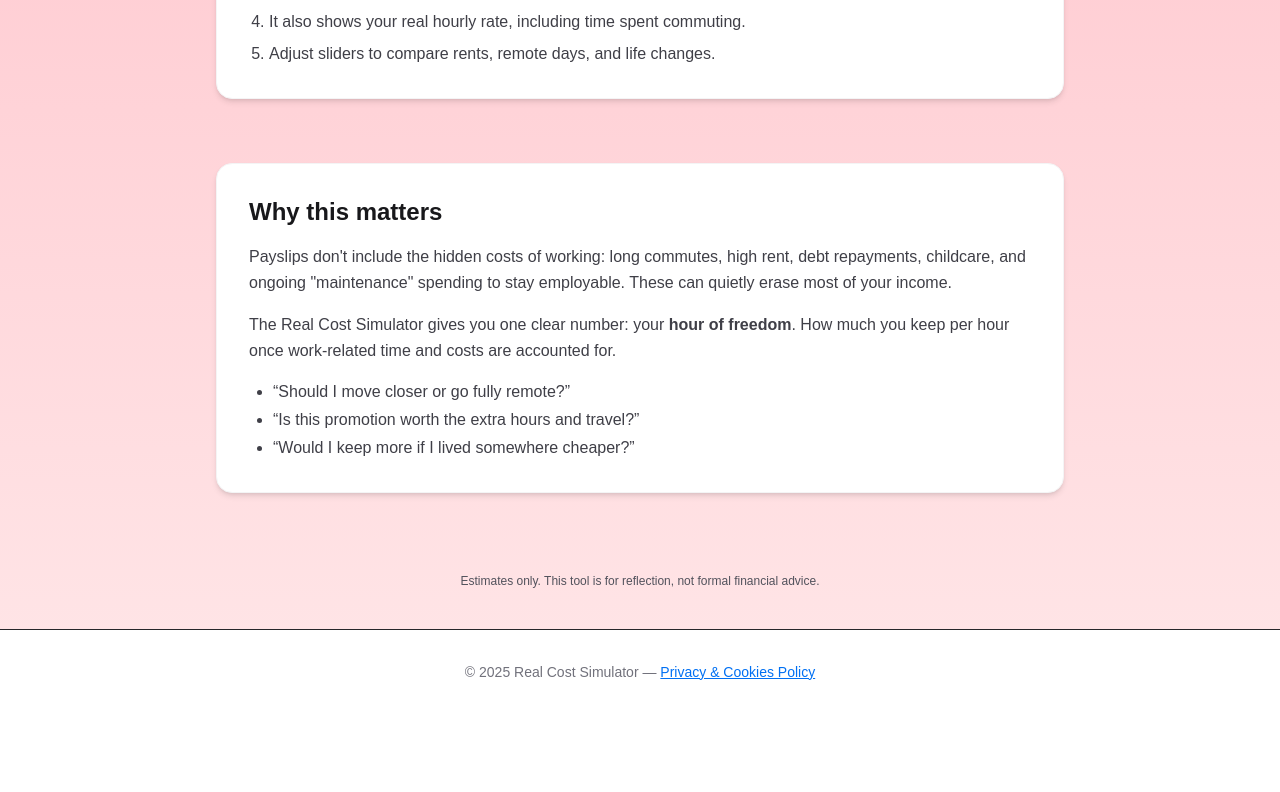
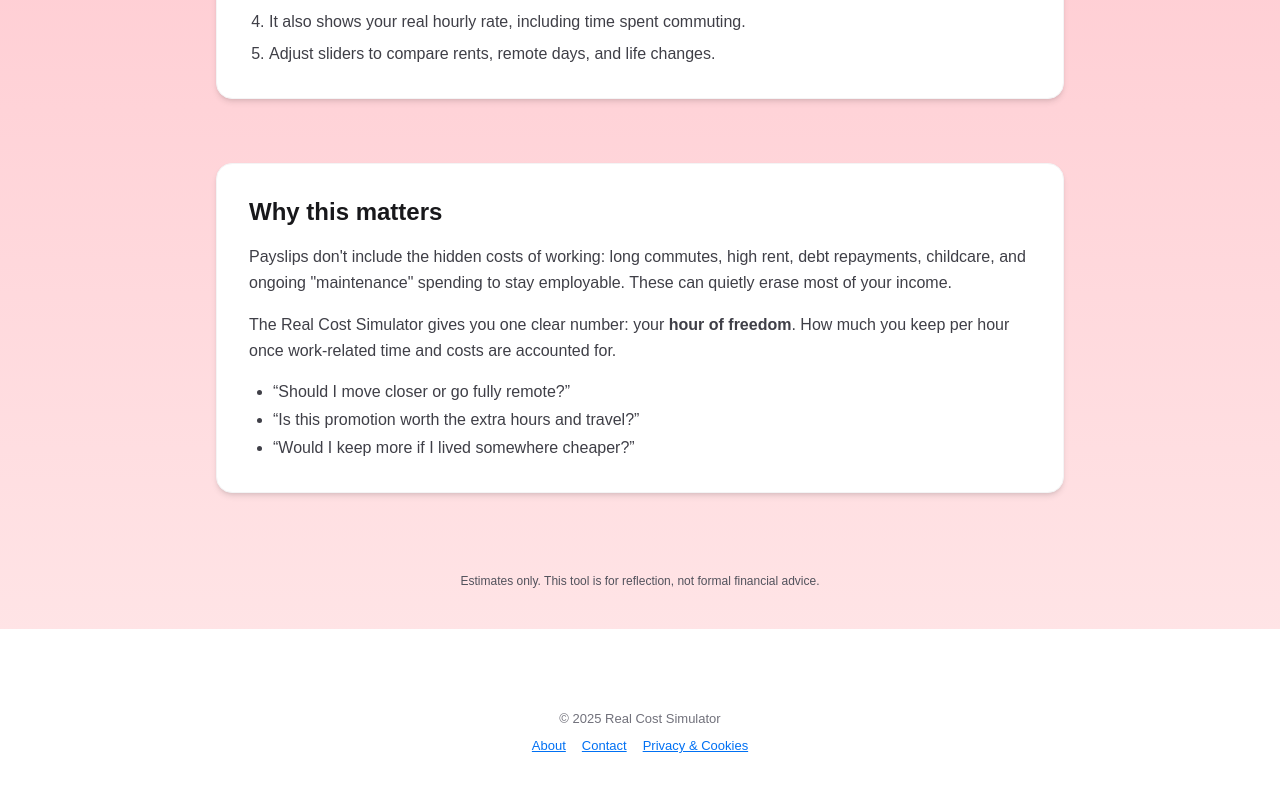
Before and after one commit to bendover19/real-cost-sim, a Next.js app: page / in a window 1280 px wide. Shown: the part 822-1614 px from the top of the page. Before the commit the page ends 1536 px from the top, so only its background shows below. Built offline with nearby package versions, Linux system fonts and the light colour scheme.

Commit message:
Update layout.tsx

```diff
--- a/app/layout.tsx
+++ b/app/layout.tsx
@@ -118,14 +118,33 @@ export default function RootLayout({ children }: { children: React.ReactNode })
 
         <main className="flex-grow">{children}</main>
 
-        <footer className="text-center text-sm text-zinc-500 py-8 border-t border-zinc-800">
-          <p>
-            © {new Date().getFullYear()} Real Cost Simulator —{" "}
-            <a href="/privacy" className="underline hover:text-zinc-300">
-              Privacy &amp; Cookies Policy
-            </a>
-          </p>
-        </footer>
+        <footer className="mt-20 mb-10 text-center text-[13px] text-zinc-500">
+  <p>© {new Date().getFullYear()} Real Cost Simulator</p>
+
+  <div className="mt-2 flex justify-center gap-4">
+    <a
+      href="/about"
+      className="hover:text-zinc-700 transition"
+    >
+      About
+    </a>
+
+    <a
+      href="/contact"
+      className="hover:text-zinc-700 transition"
+    >
+      Contact
+    </a>
+
+    <a
+      href="/privacy"
+      className="hover:text-zinc-700 transition"
+    >
+      Privacy & Cookies
+    </a>
+  </div>
+</footer>
+
 
         <Analytics />
       </body>
```
